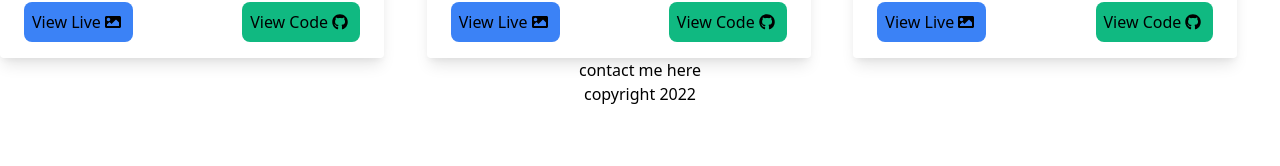
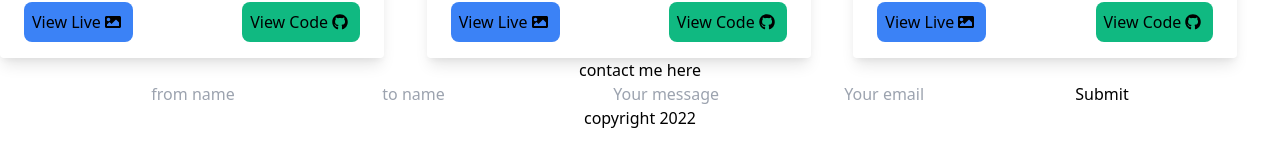
Before and after one commit to k-monnik/react-portfolio, a React (Create React App) app: page /projects in a window 1280 px wide. Shown: the part 562-728 px from the top of the page. Built offline with nearby package versions, Linux system fonts and the light colour scheme.

Commit message:
add email contact form functionality

```diff
--- a/package.json
+++ b/package.json
@@ -7,6 +7,7 @@
     "@testing-library/jest-dom": "^5.16.1",
     "@testing-library/react": "^11.2.7",
     "@testing-library/user-event": "^12.8.3",
+    "emailjs-com": "^3.2.0",
     "react": "^17.0.2",
     "react-dom": "^17.0.2",
     "react-icons": "^4.3.1",
--- a/src/components/Cards.js
+++ b/src/components/Cards.js
@@ -1,4 +1,4 @@
-import { FaGithub, FaArrowRight, FaImage } from "react-icons/fa";
+import { FaGithub, FaImage } from "react-icons/fa";
 
 const Cards = () => {
 
--- a/src/components/Contact.js
+++ b/src/components/Contact.js
@@ -1,9 +1,82 @@
-const Contact = () => {
+import { useState } from "react";
+import { send } from "emailjs-com";
+
+
+
+function Contact() {
+    const [toSend, setToSend] = useState({
+        from_name: '',
+        to_name: '',
+        message: '',
+        reply_to: '',
+    });
+
+    const onSubmit = (e) => {
+        e.preventDefault();
+        send(
+            'service_d5j8sxa',
+            'template_kj0hxz6',
+            toSend,
+            'W9Jl6MjybRuIjcfcF'
+        )
+
+            .then((response) => {
+                console.log('SUCESS!', response.status, response.text);
+            })
+            .catch((err) => {
+                console.log('FAILED...', err);
+            })
+
+    };
+
+    const handleChange = (e) => {
+        setToSend({ ...toSend, [e.target.name]: e.target.value });
+    };
+
+
     return (
         <div>
             <p>contact me here</p>
+            <div>
+                <form onSubmit={onSubmit}>
+                    <input
+                        type='text'
+                        name='from_name'
+                        placeholder='from name'
+                        value={toSend.from_name}
+                        onChange={handleChange}
+                    />
+                    <input
+                        type='text'
+                        name='to_name'
+                        placeholder='to name'
+                        value={toSend.to_name}
+                        onChange={handleChange}
+                    />
+                    <input
+                        type='text'
+                        name='message'
+                        placeholder='Your message'
+                        value={toSend.message}
+                        onChange={handleChange}
+                    />
+                    <input
+                        type='text'
+                        name='reply_to'
+                        placeholder='Your email'
+                        value={toSend.reply_to}
+                        onChange={handleChange}
+                    />
+                    <button type='submit'>Submit</button>
+                </form>
+
+            </div>
         </div>
-    )
+
+    );
 }
 
-export default Contact
+export default Contact;
+
+
+//service id:
```
Also changed, not shown: 1 other file (tests, documents, lock files or other folders).
